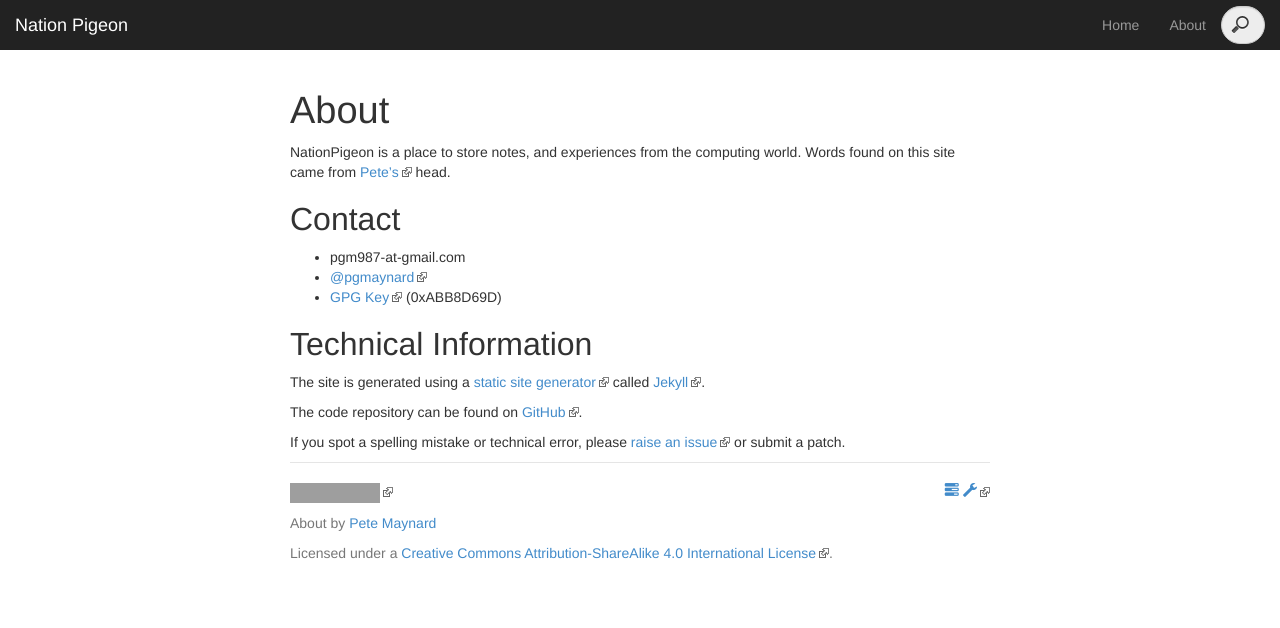
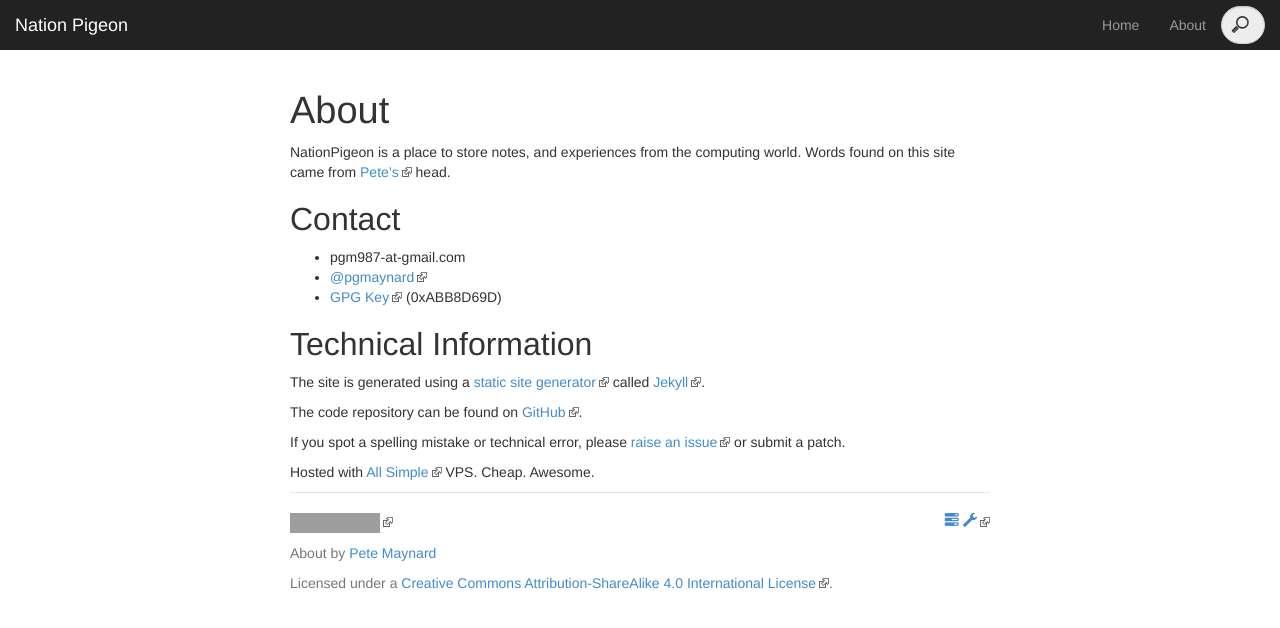
Before and after one commit to PMaynard/jekyll-nationpigeon, a Jekyll site: the page built from about.md, in a window 1280 px wide. Shown: the top 628 px of the page. Built offline with Jekyll 4.4.1, drawn with Linux system fonts in a browser that asks for light colours; Markdown is read by kramdown in place of the engine named in the settings; grey boxes are pictures that could not be loaded.

Commit message:
Added Allsimple link-back

```diff
--- a/_posts/2014-04-16-python-learning.markdown
+++ b/_posts/2014-04-16-python-learning.markdown
@@ -108,7 +108,7 @@ List (mutable), Tuple (immutable), strings and maps
 
 		tuple = (a,b,c)
 
-Tuple is an immutable list. [See List comprehension](#List comprehension)
+Tuple is an immutable list. [See List comprehension]()
 
 # Functions
 
@@ -170,7 +170,7 @@ Built-in Python.
 # Reverse
 Quick python hack to reverse words. Start at the default 0, end at the default len(str), set the stepping point to -1.
 
-[start : ending : stepping char]
+\[start : ending : stepping char\]
 
 		print("forwards"[::-1])
 
--- a/about.md
+++ b/about.md
@@ -17,3 +17,5 @@ The site is generated using a [static site generator](https://duckduckgo.com/?q=
 The code repository can be found on [GitHub](https://github.com/PMaynard/jekyll-nationpigeon).
 
 If you spot a spelling mistake or technical error, please [raise an issue](https://github.com/PMaynard/jekyll-nationpigeon/issues) or submit a patch.
+
+Hosted with [All Simple](https://clients.allsimple.net/aff.php?aff=033) VPS. Cheap. Awesome.
```
